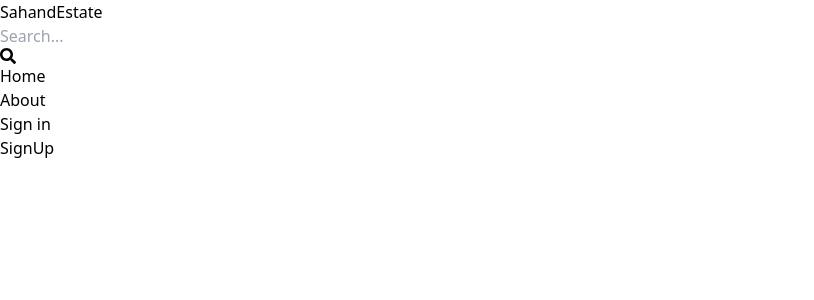
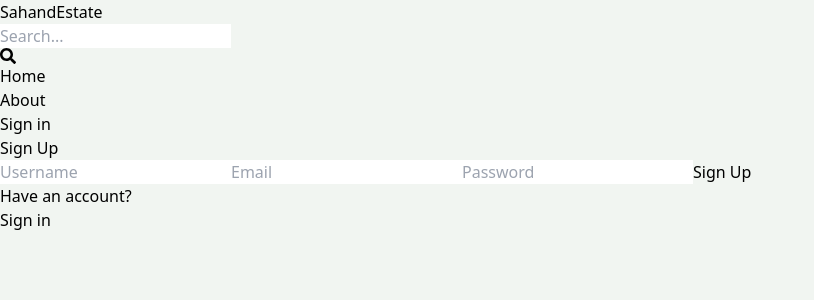
Before and after one commit to Abdallah-Alrayyan/mern-estate, a React (Vite) app in the folder client/: page /sign-up in a window 1280 px wide. Shown: the top 300 px of the page, without its empty margins (0-814 px from the left). Built offline with nearby package versions, Linux system fonts and the light colour scheme.

Commit message:
complete sign up page ui c c Please enter the commit message for your changes. Lines starting

```diff
--- a/client/src/index.css
+++ b/client/src/index.css
@@ -1,3 +1,7 @@
 @tailwind base;
 @tailwind components;
 @tailwind utilities;
+
+body{
+    background-color: rgb(241, 245, 241);
+}
--- a/client/src/pages/SignUp.jsx
+++ b/client/src/pages/SignUp.jsx
@@ -1,7 +1,40 @@
-import React from 'react'
+import { Link } from 'react-router-dom';
 
 export default function SignUp() {
   return (
-    <div>SignUp</div>
-  )
+    <div className='p-3 max-w-lg mx-auto'>
+      <h1 className='text-3xl text-center font-semibold my-7'>Sign Up</h1>
+      <form className='flex flex-col gap-4'>
+        <input
+          type='text'
+          placeholder='Username'
+          className='border p-3 rounded-lg'
+          id='username'
+        />
+        <input
+          type='email'
+          placeholder='Email'
+          className='border p-3 rounded-lg'
+          id='email'
+        />
+        <input
+          type='password'
+          placeholder='Password'
+          className='border p-3 rounded-lg'
+          id='password'
+        />
+        <button
+          className='bg-slate-700 text-white p-3 rounded-lg uppercase hover:opacity-95 disabled:opacity-80'
+        >
+          Sign Up
+        </button>
+      </form>
+      <div className='flex gap-2 mt-5'>
+        <p>Have an account?</p>
+        <Link to={'/sign-in'}>
+          <span className='text-blue-700'>Sign in</span>
+        </Link>
+      </div>
+    </div>
+  );
 }
```
